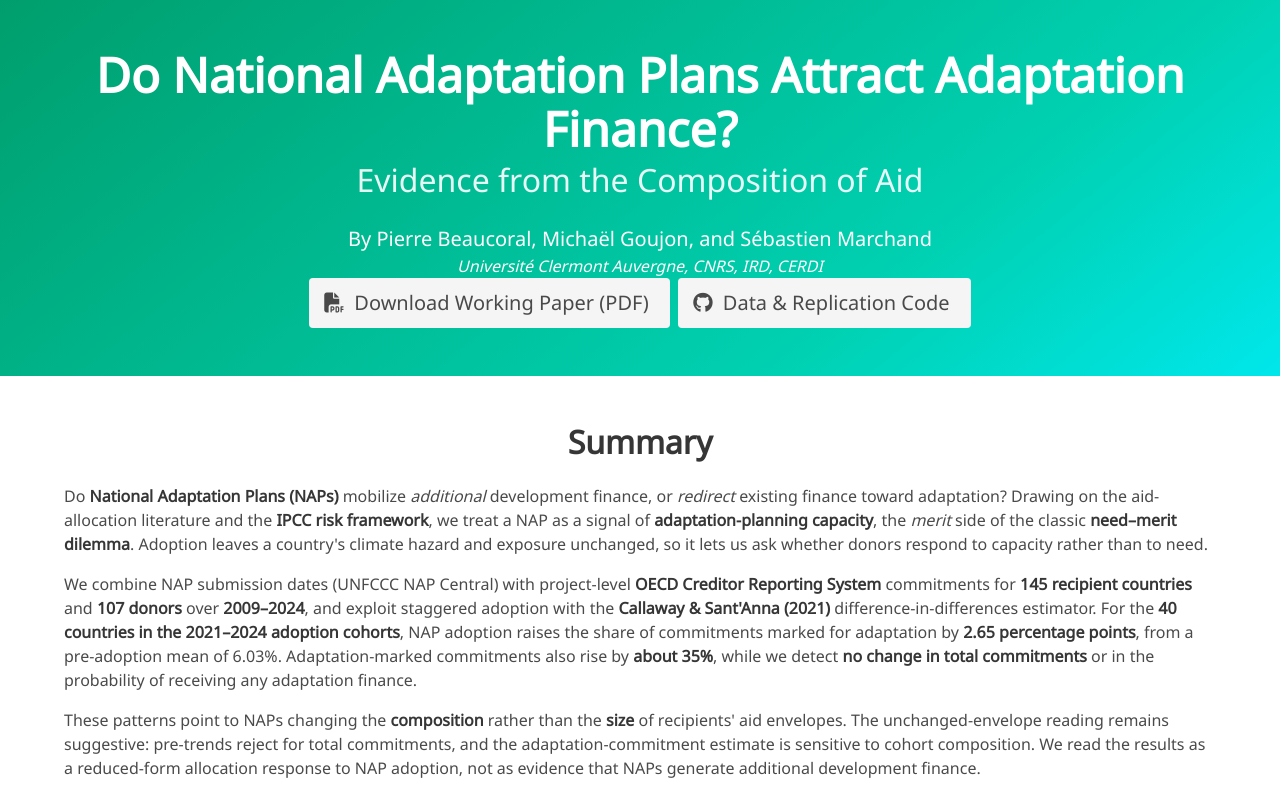
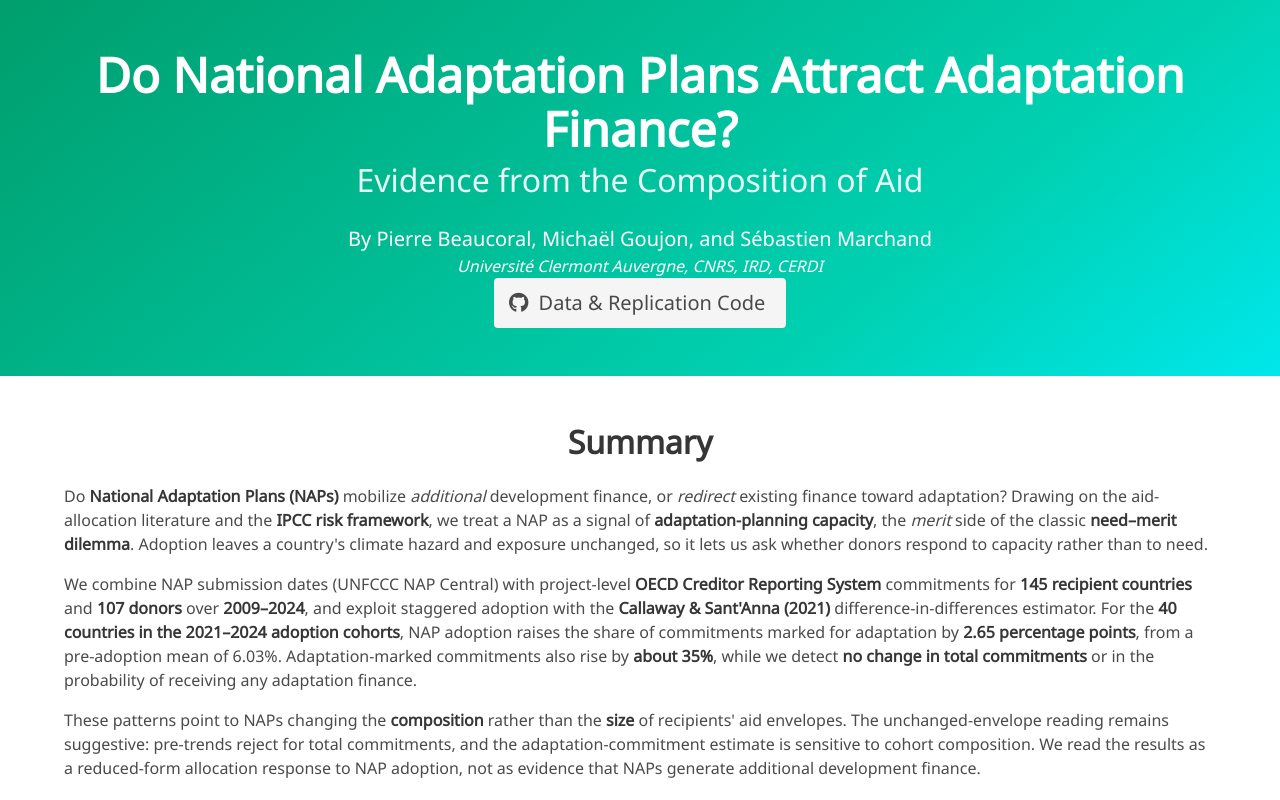
Before and after one commit to PierreBeaucoral/NAP, a plain HTML site: page index.html in a window 1280 px wide. Shown: the top 800 px of the page. Drawn offline with nearby package versions, Linux system fonts and the light colour scheme; a web font is replaced by a local one.

Commit message:
Remove working-paper PDF and download button for now
Co-Authored-By: Claude Opus 5.5 <noreply@anthropic.com>

```diff
--- a/index.html
+++ b/index.html
@@ -34,10 +34,6 @@
         <p class="is-size-5">By Pierre Beaucoral, Michaël Goujon, and Sébastien Marchand</p>
         <p class="is-size-6"><em>Université Clermont Auvergne, CNRS, IRD, CERDI</em></p>
         <div class="buttons is-centered">
-          <a href="static/pdfs/Climate_finance_and_NAP.pdf" target="_blank" class="button is-light is-medium">
-            <span class="icon"><i class="fas fa-file-pdf"></i></span>
-            <span>Download Working Paper (PDF)</span>
-          </a>
           <a href="https://github.com/PierreBeaucoral/nap_replication" target="_blank" class="button is-light is-medium">
             <span class="icon"><i class="fab fa-github"></i></span>
             <span>Data &amp; Replication Code</span>
```
Also changed, not shown: 1 other file.
